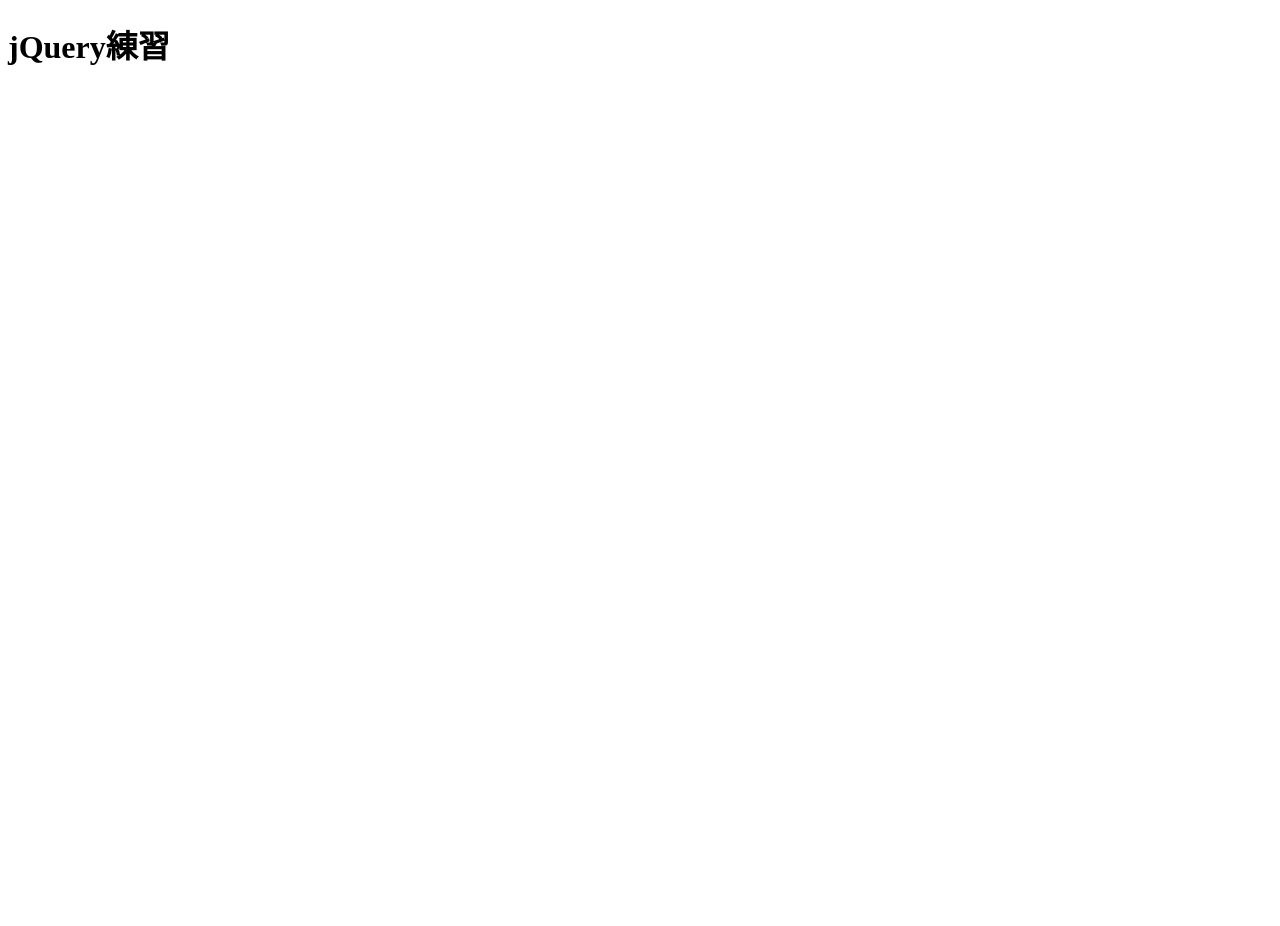
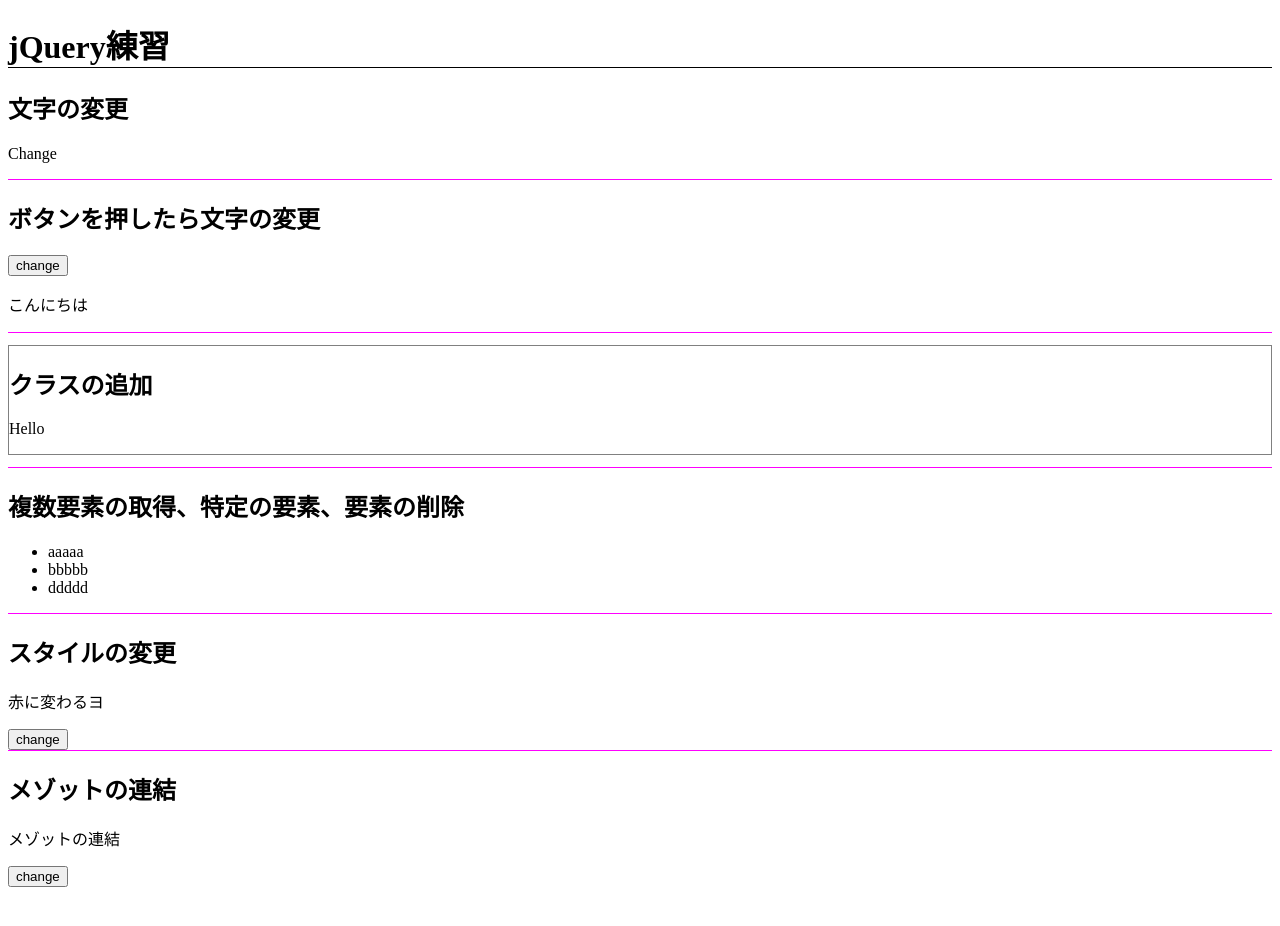
Before and after one commit to dogdogdogs/portforio-jQuery, a plain HTML site: page index.html in a window 1280 px wide. Before the commit the page ends 800 px from the top, so only its background shows below. Drawn offline with nearby package versions, Linux system fonts and the light colour scheme.

Commit message:
Add files via upload
#06まで

```diff
--- a/index.html
+++ b/index.html
@@ -4,9 +4,65 @@
   <meta charset="UTF-8">
   <meta http-equiv="X-UA-Compatible" content="IE=edge">
   <meta name="viewport" content="width=device-width, initial-scale=1.0">
+  <link rel="stylesheet" href="style.css">
   <title>練習-jQuery</title>
 </head>
 <body>
   <h1>jQuery練習</h1>
+
+  <!-- 文字の書き換え -->
+  <section>
+    <div>
+      <h2>文字の変更</h2>
+      <p id="text1">No Change</p>
+    </div>
+  </section>
+  <!-- ボタンを押したら文字の変更 -->
+  <section>
+    <div>
+      <h2>ボタンを押したら文字の変更</h2>
+      <button id="button1">change</button>
+      <p id="text2">こんにちは</p>
+    </div>
+  </section>
+  <!-- クラスの追加 -->
+  <section>
+    <div class="addclass">
+      <h2>クラスの追加</h2>
+      <p class="addclass1">Hello</p>
+    </div>
+  </section>
+  <!-- 複数要素の取得、特定の要素、要素の削除、 -->
+  <section>
+    <div class="some">
+      <h2>複数要素の取得、特定の要素、要素の削除</h2>
+      <ul class="remove1">
+        <li>aaaaa</li>
+        <li>bbbbb</li>
+        <li>ccccc</li>
+        <li>ddddd</li>
+      </ul>
+    </div>
+  </section>
+  <!-- スタイルの変更 -->
+  <section>
+    <div>
+      <h2>スタイルの変更</h2>
+      <p id="addstyle1">赤に変わるヨ</p>
+      <button id="button2">change</button>
+    </div>
+  </section>
+  <!-- メゾットの連結（メゾットチェーン） -->
+  <section>
+    <div>
+      <h2>メゾットの連結</h2>
+      <p id="addstyle2">メゾットの連結</p>
+      <button id="button3">change</button>
+    </div>
+  </section>
+
+  <!-- CDN利用はサイト：https://code.jquery.com で取得 -->
+  <script src="https://code.jquery.com/jquery-3.6.0.min.js" integrity="sha256-/xUj+3OJU5yExlq6GSYGSHk7tPXikynS7ogEvDej/m4=" crossorigin="anonymous"></script>
+  <script src="main.js"></script>
 </body>
 </html>
--- /dev/null
+++ b/main.js
@@ -0,0 +1,35 @@
+"use strict";
+
+// 文字の書き換え
+$(() => {
+  $("#text1").text("Change");
+});
+// ボタンを押したら文字の変更
+$(() => {
+  $("#button1").click(() => {
+    $("#text2").text("Hello");
+  });
+});
+// クラスの追加
+$(() => {
+  $("addclass").addClass("addclass1");
+});
+
+// 複数要素の取得、特定の要素、要素の削除
+$(".remove1 > li").eq(2).remove();
+
+// スタイルの変更
+$(() => {
+  $("#button2").click(() => {
+    $("#addstyle1").addClass("red-style");
+  });
+});
+
+// メゾットの連結（メゾットチェーン）
+$(() => {
+  $("#button3").click(() => {
+    $("#addstyle2")
+    .text("スタイルの追加")
+    .addClass("blue-style");
+  });
+});
--- /dev/null
+++ b/style.css
@@ -0,0 +1,34 @@
+body {
+  margin-bottom: 120px;
+}
+h1 {
+  border-bottom: 1px solid black;
+}
+section + section {
+  border-top: 1px solid fuchsia;
+}
+
+/* 文字の書き換え */
+
+/* ボタンを押したら文字の変更 */
+
+/* クラスの追加 */
+.addclass {
+  border: 0.7px solid grey;
+  margin: 12px 0;
+}
+
+/* 複数要素の取得、特定の要素、要素の削除 */
+
+/* スタイルの変更 */
+.red-style {
+  color: red;
+  font-weight: bold;
+  font-size: 24px;
+}
+/* メゾットの連結（メゾットチェーン） */
+.blue-style {
+  color: blue;
+  font-weight: bold;
+  font-size: 24px;
+}
```
